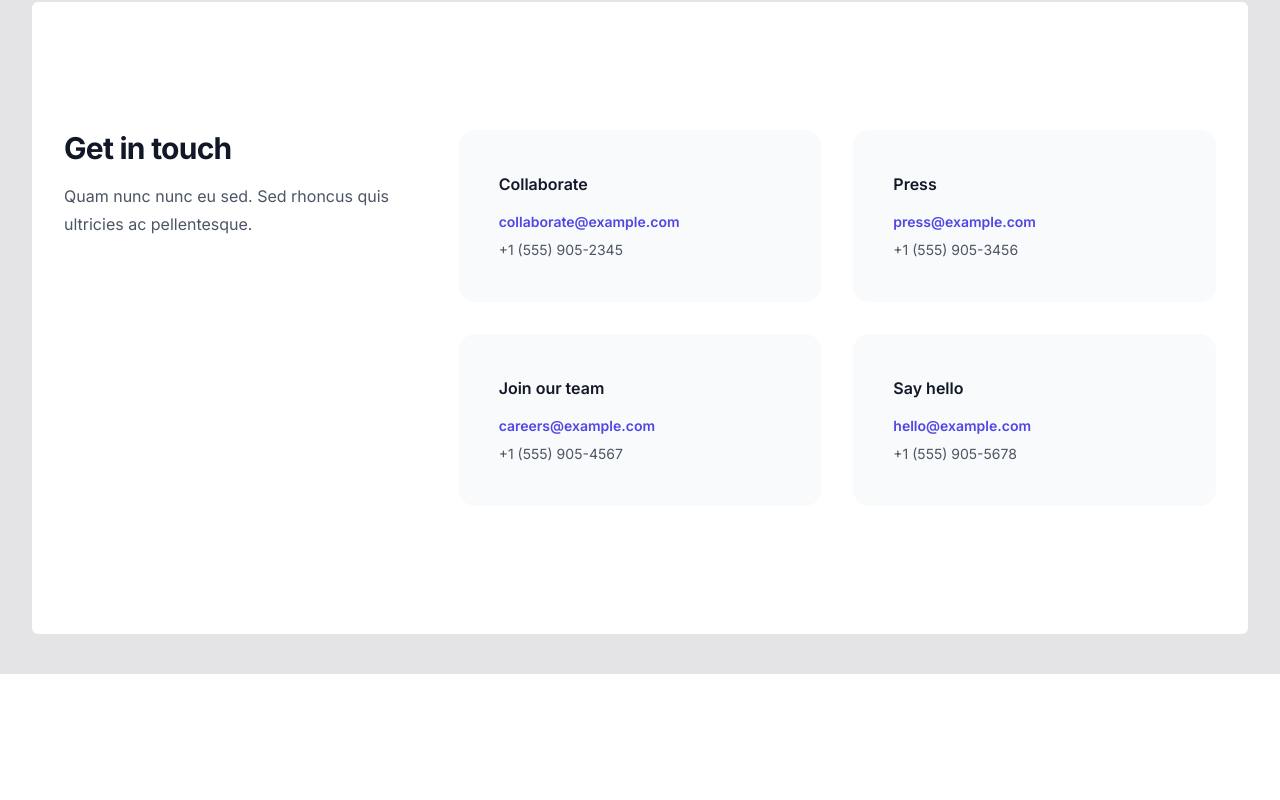
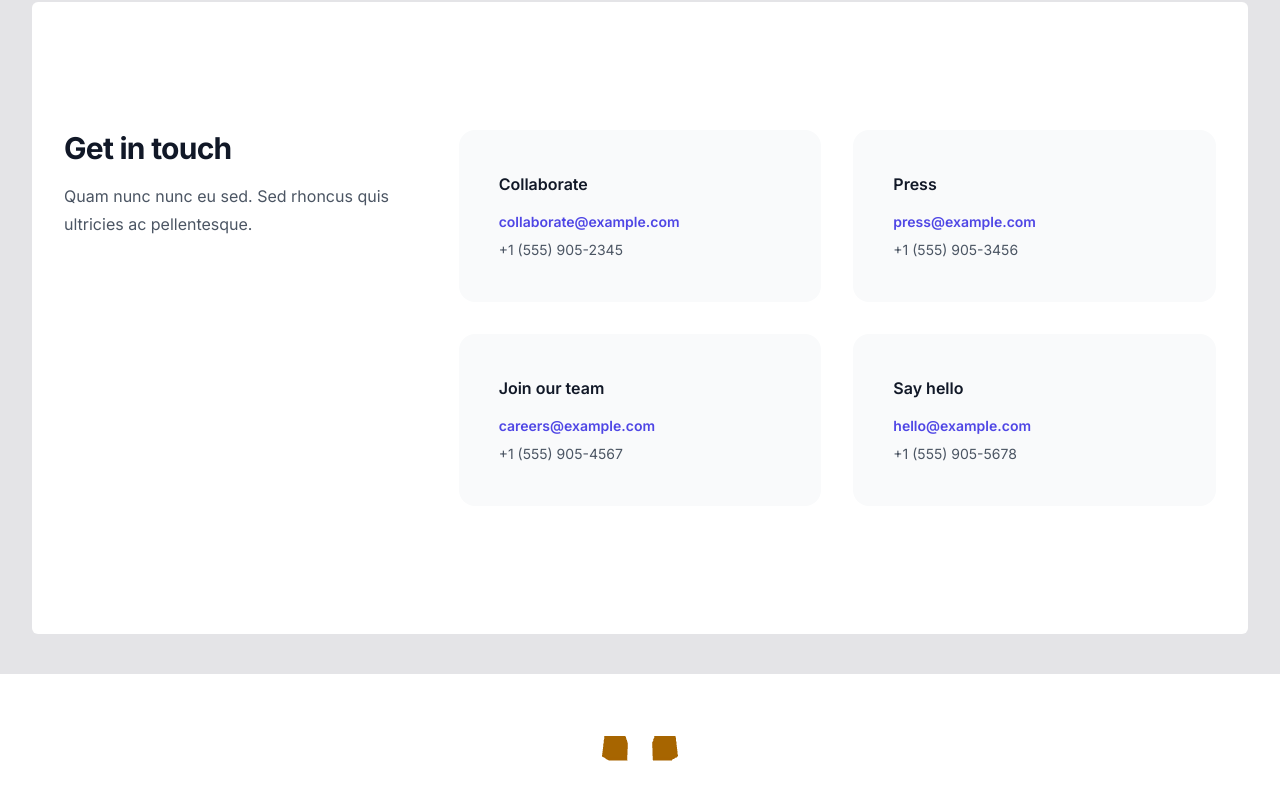
Before and after one commit to Mohcka/mxw-portfolio-2023, a Next.js app: page / in a window 1280 px wide. Shown: the part 2443-3243 px from the top of the page. Before the commit the page ends 3117 px from the top, so only its background shows below. Built offline with nearby package versions, Linux system fonts and the light colour scheme.

Commit message:
lazily loads cgi

```diff
--- a/src/app/page.tsx
+++ b/src/app/page.tsx
@@ -24,6 +24,9 @@ export default function Home() {
           <Contact />
         </div>
       </div>
+      <Suspense fallback={<div>loading...</div>}>
+        <Cgi />
+      </Suspense>
     </>
   );
 }
```
